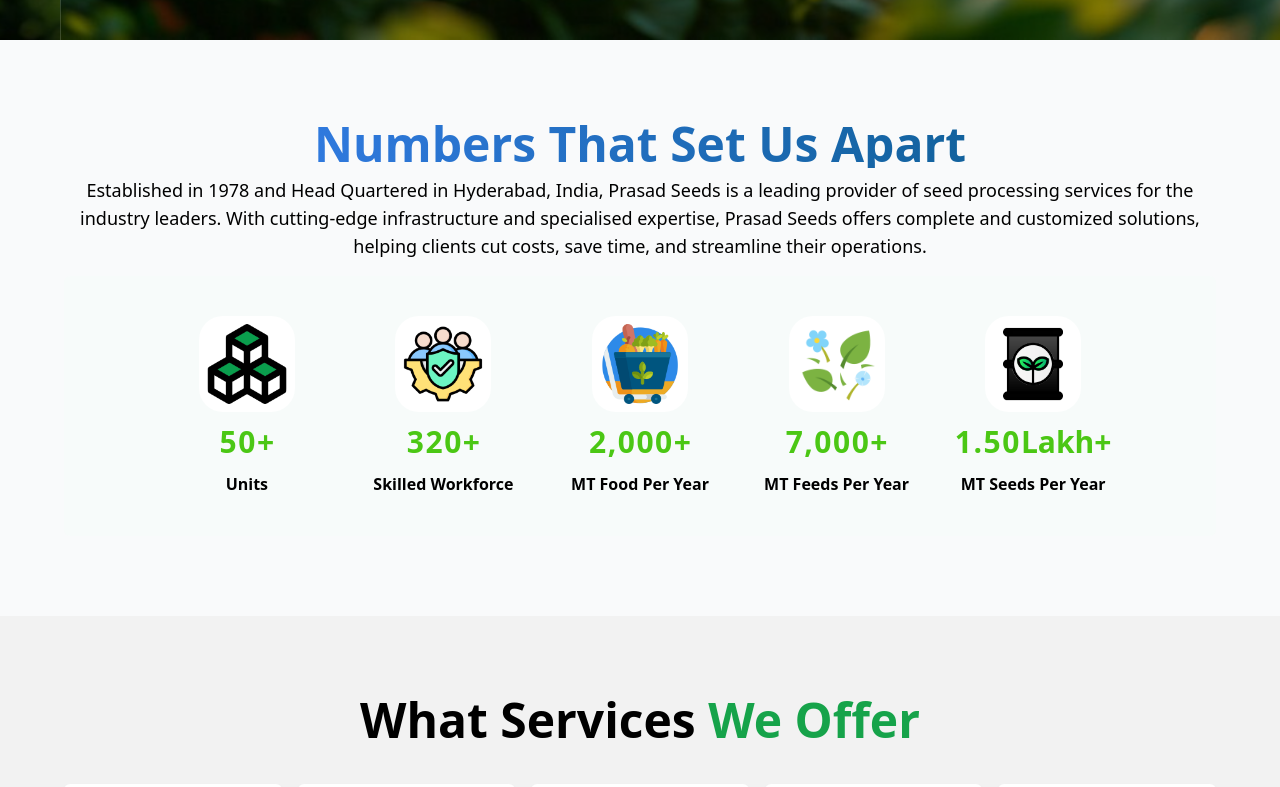
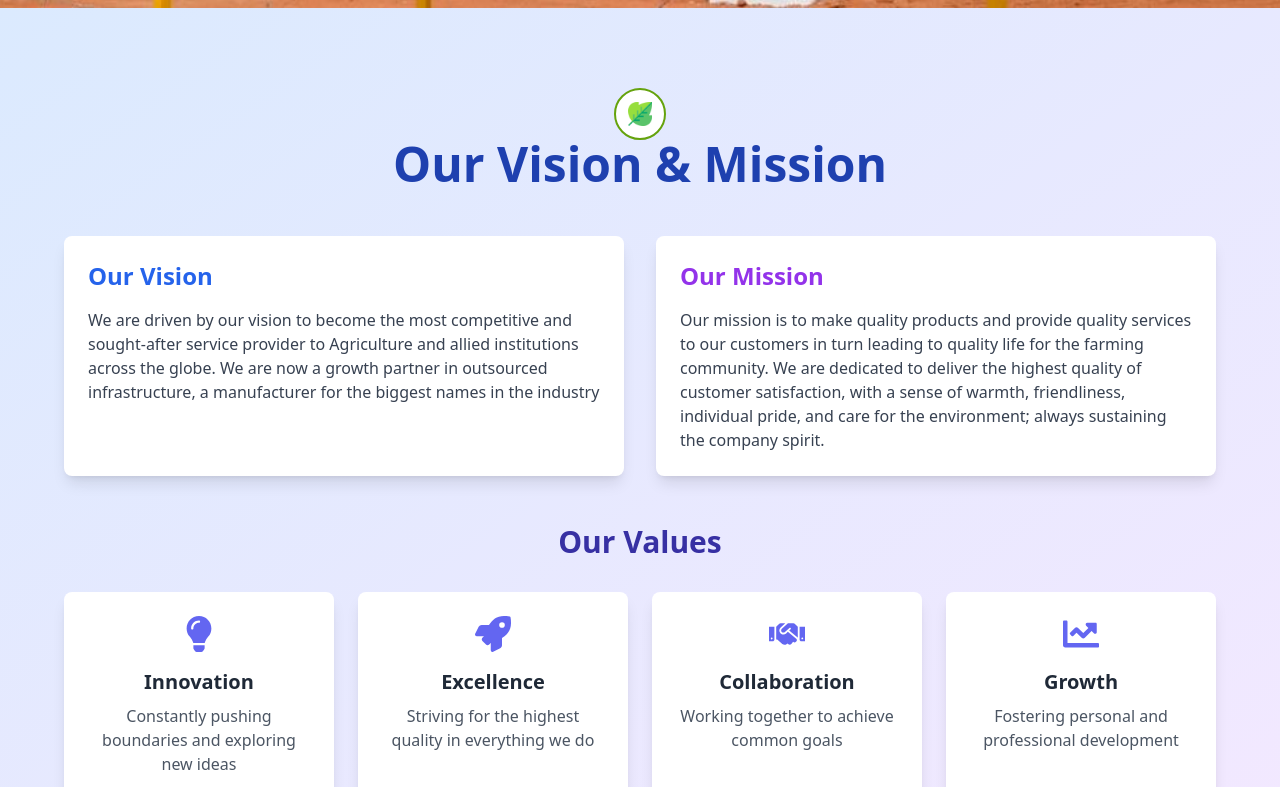
Before and after one commit to bhanudova02/rajesh-seeds, a React (Vite) app: page /vmv in a window 1280 px wide. Shown: the part 760-1547 px from the top of the page. Built offline with nearby package versions, Linux system fonts and the light colour scheme.

Commit message:
new ui changes added

```diff
--- a/src/App.jsx
+++ b/src/App.jsx
@@ -1,26 +1,38 @@
+import { Route, Routes } from 'react-router-dom'
 import './App.css'
-import { Footer } from './components/Footer'
-import Header from './components/Header'
 import { AboutUs } from './components/home/AboutUs'
 import { GlobalPresence } from './components/home/GlobalPresence'
 import { OurJourney } from './components/home/OurJourney'
 import { PrestigiousClients } from './components/home/PrestigiousClients'
 import { WhatWeOffer } from './components/home/WhatWeOffer'
 import { Slider } from './components/Slider'
-import { Carousel_Home_Data } from './lib/data'
+import { VMVHero } from './components/about-us/VMVHero'
+import { VMV } from './components/about-us/VMV'
 
 function App() {
 
   return (
     <main>
-      <Header/>
-      <Slider />
-      <AboutUs/>
-      <WhatWeOffer/>
-      <GlobalPresence/>
-      <PrestigiousClients/>
-      <OurJourney/>
-      <Footer/>
+      <Routes>
+        <Route path="/" element={
+          <div>
+            <Slider />
+            <AboutUs />
+            <WhatWeOffer />
+            <GlobalPresence />
+            <PrestigiousClients />
+            <OurJourney />
+          </div>}
+        />
+        <Route path="vmv" element={<div>
+          <VMVHero />
+          <VMV/>
+        </div>} />
+
+
+
+      </Routes>
+
     </main>
   )
 }
--- a/src/components/NavbarListc.jsx
+++ b/src/components/NavbarListc.jsx
@@ -9,7 +9,6 @@
                         <h2>AboutUs</h2>
                     </DropdownMenuTrigger>
                     <DropdownMenuContent className="absolute -left-8 ">
-                        <DropdownMenuItem>Company Profile</DropdownMenuItem>
                         <DropdownMenuItem>Vision & Mission</DropdownMenuItem>
                         <DropdownMenuItem>Global Presence</DropdownMenuItem>
                         <DropdownMenuItem>Prestigious Clients</DropdownMenuItem>
--- /dev/null
+++ b/src/components/about-us/VMV.jsx
@@ -0,0 +1,51 @@
+import React from 'react';
+import { FaLightbulb, FaRocket, FaHandshake, FaChartLine } from 'react-icons/fa';
+
+export function VMV() {
+    const content = {
+        vision: 'We are driven by our vision to become the most competitive and sought-after service provider to Agriculture and allied institutions across the globe. We are now a growth partner in outsourced infrastructure, a manufacturer for the biggest names in the industry',
+        mission: 'Our mission is to make quality products and provide quality services to our customers in turn leading to quality life for the farming community. We are dedicated to deliver the highest quality of customer satisfaction, with a sense of warmth, friendliness, individual pride, and care for the environment; always sustaining the company spirit.',
+        values: [
+            { icon: <FaLightbulb />, title: 'Innovation', description: 'Constantly pushing boundaries and exploring new ideas' },
+            { icon: <FaRocket />, title: 'Excellence', description: 'Striving for the highest quality in everything we do' },
+            { icon: <FaHandshake />, title: 'Collaboration', description: 'Working together to achieve common goals' },
+            { icon: <FaChartLine />, title: 'Growth', description: 'Fostering personal and professional development' }
+        ]
+    };
+
+    return (
+        <div className="bg-gradient-to-br from-blue-100 to-purple-100">
+            <div className="w-[90%] md:max-w-7xl mx-auto py-20">
+                <div>
+                    <div className=' flex flex-col justify-center items-center'>
+                        <div className='border-2 border-lime-600 bg-white p-1 rounded-full'>
+                            <img src="/leaf.png" alt='leaf' className='w-10 p-2' />
+                        </div>
+                        <h1 className="text-3xl md:text-5xl font-bold text-center text-blue-800 mb-12">Our Vision & Mission</h1>
+                    </div>
+                    <div className="grid grid-cols-1 md:grid-cols-2 gap-8 mb-12">
+                        <div className="bg-white rounded-lg shadow-lg p-6 transform transition duration-500 hover:scale-105">
+                            <h2 className="text-xl md:text-2xl font-semibold text-blue-600 mb-4">Our Vision</h2>
+                            <p className="text-gray-700">{content.vision}</p>
+                        </div>
+                        <div className="bg-white rounded-lg shadow-lg p-6 transform transition duration-500 hover:scale-105">
+                            <h2 className="text-xl md:text-2xl font-semibold text-purple-600 mb-4">Our Mission</h2>
+                            <p className="text-gray-700">{content.mission}</p>
+                        </div>
+                    </div>
+
+                    <h2 className="text-3xl font-bold text-center text-indigo-800 mb-8">Our Values</h2>
+                    <div className="grid grid-cols-1 sm:grid-cols-2 lg:grid-cols-4 gap-6">
+                        {content.values.map((value, index) => (
+                            <div key={index} className="bg-white rounded-lg shadow-lg p-6 flex flex-col items-center transform transition duration-500 hover:scale-105">
+                                <div className="text-4xl text-indigo-500 mb-4">{value.icon}</div>
+                                <h3 className="text-xl font-semibold text-gray-800 mb-2">{value.title}</h3>
+                                <p className="text-gray-600 text-center">{value.description}</p>
+                            </div>
+                        ))}
+                    </div>
+                </div>
+            </div>
+        </div>
+    );
+}
--- /dev/null
+++ b/src/components/about-us/VMVHero.jsx
@@ -0,0 +1,8 @@
+export function VMVHero() {
+    return (
+        <div>
+            {/* <div className="absolute top-0 left-0 w-full h-[40vh] lg:h-[96vh]  bg-black opacity-50" /> */}
+            <img src="/vmvbanner.jpg" alt="banner" className="w-full h-[40vh] lg:h-[96vh] object-cover" />
+        </div>
+    )
+}
--- a/src/components/home/OurJourney.jsx
+++ b/src/components/home/OurJourney.jsx
@@ -27,7 +27,7 @@
                             muted
                             loop
                             playsInline
-                            className="md:absolute top-0 left-0 h-[50vh] object-cover md:h-full w-full  rounded-xl"
+                            className="md:absolute top-0 left-0 h-[50vh] object-cover md:h-full w-full  rounded-xl`"
                         ></video>
                         <div className="absolute inset-0 bg-black bg-opacity-70 rounded-xl p-10 flex justify-center items-center">
                             <div>
--- a/src/main.jsx
+++ b/src/main.jsx
@@ -3,11 +3,15 @@
 import App from './App.jsx'
 import './index.css'
 import { BrowserRouter } from 'react-router-dom'
+import Header from './components/Header.jsx'
+import { Footer } from './components/Footer.jsx'
 
 createRoot(document.getElementById('root')).render(
   <StrictMode>
     <BrowserRouter>
+      <Header />
       <App />
+      <Footer />
     </BrowserRouter>
   </StrictMode>,
 )
```
Also changed, not shown: public/leaf.png (added), public/vmvbanner.jpg (added).
